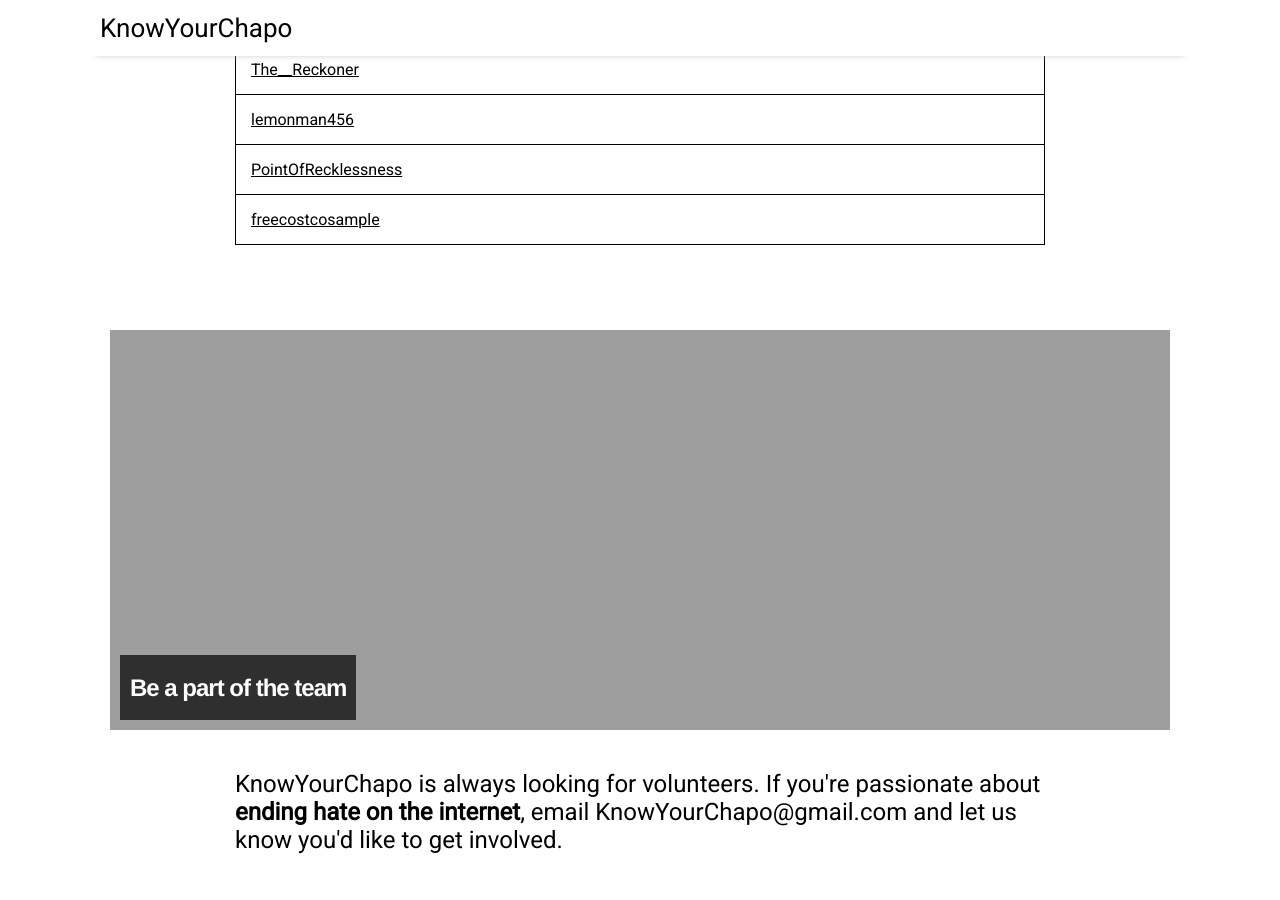
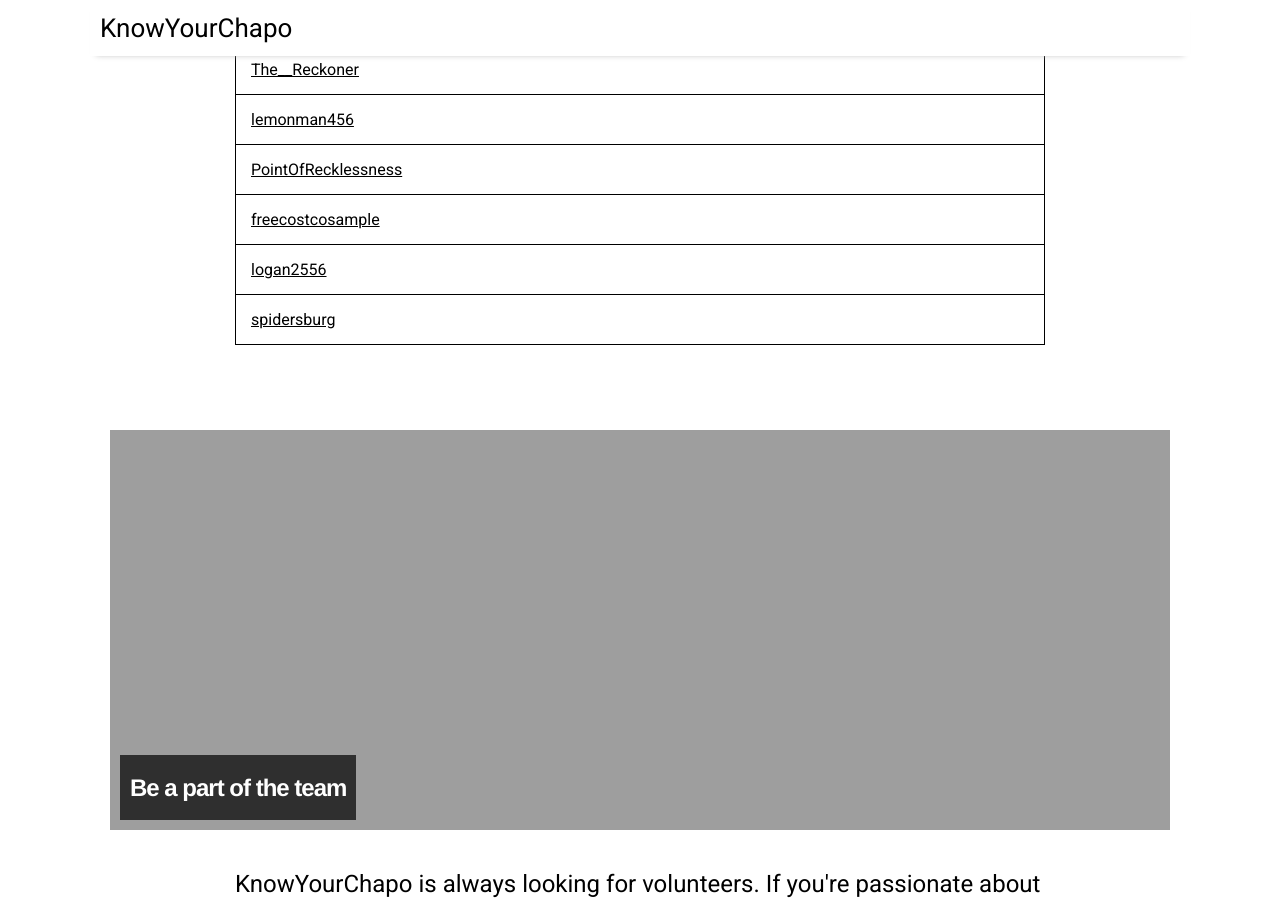
Before and after one commit to KnowYourChapo/KnowYourChapo.github.io, a Jekyll site: the page built from index.md, in a window 1280 px wide and 900 px high, scrolled down 4586 px. Built offline with Jekyll 4.4.1, drawn with Linux system fonts in a browser that asks for light colours; nearby versions of some CDN libraries; the list of posts is cut into pages by our own code.

Commit message:
new posters

```diff
--- a/_data/chapolist.json
+++ b/_data/chapolist.json
@@ -271,6 +271,14 @@
         {
             "name": "freecostcosample",
             "notes": ""
+        },
+        {
+            "name": "logan2556",
+            "notes": 2
+        },
+        {
+            "name": "spidersburg",
+            "notes": ""
         }
     ]
 }
```
